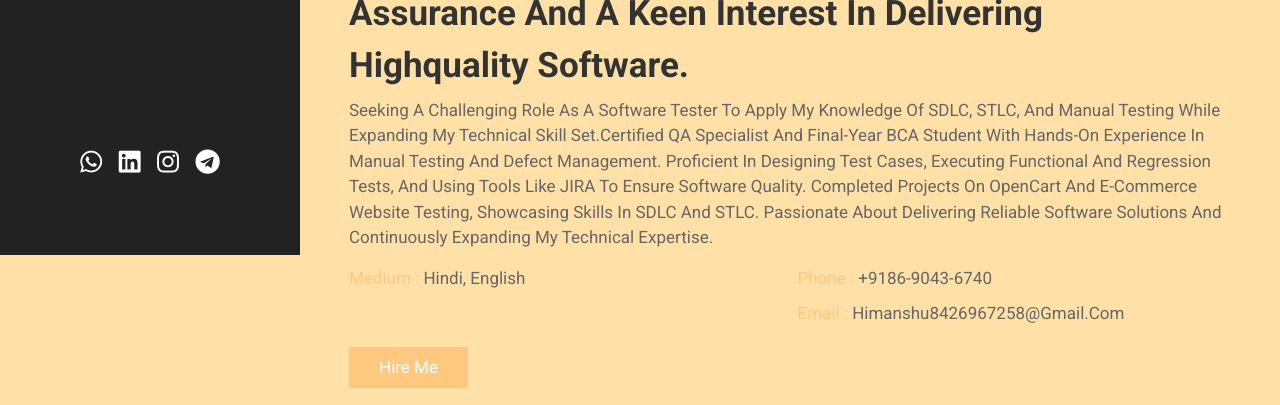
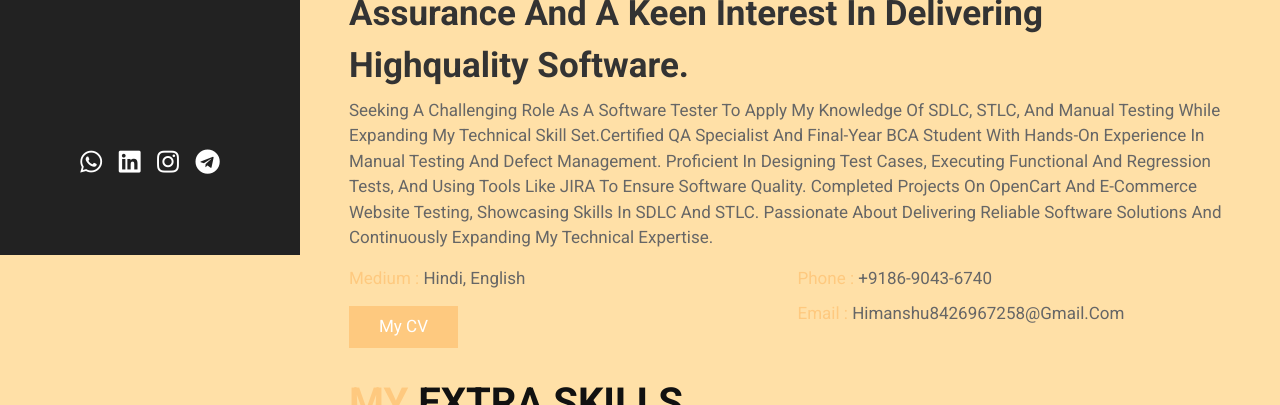
Before and after one commit to Designer028/qaportfolio.github.io, a plain HTML site: page index.html in a window 1280 px wide. Shown: the part 545-950 px from the top of the page. Drawn offline with Linux system fonts and the light colour scheme.

Commit message:
Update index.html

```diff
--- a/index.html
+++ b/index.html
@@ -92,13 +92,13 @@
                 <div class="box-container">
                     <div class="box">
                         <p> <span> medium : </span> hindi, english </p>
+                        <a href="Himanshu_Gautam_QA_resume.pdf" class="btn">My CV</a>
                     </div>
                     <div class="box">
                         <p> <span> phone : </span> +9186-9043-6740 </p>
                         <p> <span> email : </span> himanshu8426967258@gmail.com </p>
                     </div>
                 </div>
-                <a href="#contact" class="btn">hire me</a>
             </div>
 
         </div>
```
